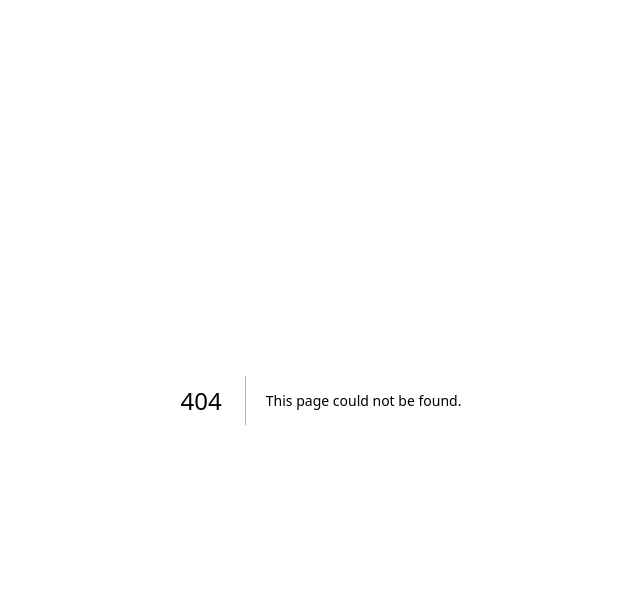
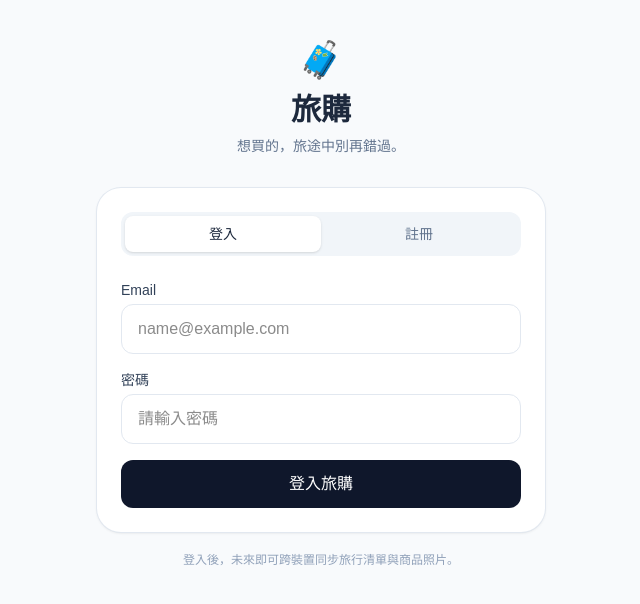
Before and after one commit to Linay-lab/souvenir-reminder, a Next.js app: page /login in a window 1280 px wide. Before the commit this address had no page. Shown: the top 604 px of the page, without its empty margins (319-959 px from the left). Built offline with nearby package versions, Linux system fonts and the light colour scheme; no server answers.

Commit message:
Add Supabase authentication setup

```diff
--- /dev/null
+++ b/app/login/page.tsx
@@ -0,0 +1,163 @@
+"use client";
+
+import { useState } from "react";
+import { useRouter } from "next/navigation";
+import { createClient } from "@/utils/supabase/client";
+
+export default function LoginPage() {
+  const supabase = createClient();
+  const router = useRouter();
+
+  const [mode, setMode] = useState<"login" | "signup">("login");
+  const [email, setEmail] = useState("");
+  const [password, setPassword] = useState("");
+  const [loading, setLoading] = useState(false);
+  const [message, setMessage] = useState("");
+
+  async function handleSubmit() {
+    setMessage("");
+
+    if (!email.trim() || !password) {
+      setMessage("請輸入 Email 和密碼");
+      return;
+    }
+
+    setLoading(true);
+
+    try {
+      if (mode === "signup") {
+        const { error } = await supabase.auth.signUp({
+          email: email.trim(),
+          password,
+          options: {
+            emailRedirectTo: "https://souvenir-reminder.vercel.app/",
+          },
+        });
+
+        if (error) throw error;
+
+        setMessage("註冊成功！請到信箱完成 Email 驗證 ✉️");
+      } else {
+        const { error } = await supabase.auth.signInWithPassword({
+          email: email.trim(),
+          password,
+        });
+
+        if (error) throw error;
+
+        router.push("/");
+        router.refresh();
+      }
+    } catch (error) {
+      setMessage(
+        error instanceof Error ? error.message : "發生錯誤，請稍後再試"
+      );
+    } finally {
+      setLoading(false);
+    }
+  }
+
+  return (
+    <main className="min-h-screen bg-[#f8fafc] px-4 py-10">
+      <div className="mx-auto max-w-md">
+        <div className="mb-8 text-center">
+          <div className="text-4xl">🧳</div>
+          <h1 className="mt-3 text-3xl font-bold text-slate-800">旅購</h1>
+          <p className="mt-2 text-sm text-slate-500">
+            想買的，旅途中別再錯過。
+          </p>
+        </div>
+
+        <div className="rounded-3xl bg-white p-6 shadow-sm ring-1 ring-slate-200">
+          <div className="mb-6 grid grid-cols-2 rounded-xl bg-slate-100 p-1">
+            <button
+              type="button"
+              onClick={() => {
+                setMode("login");
+                setMessage("");
+              }}
+              className={`rounded-lg py-2 text-sm font-medium ${
+                mode === "login"
+                  ? "bg-white text-slate-800 shadow-sm"
+                  : "text-slate-500"
+              }`}
+            >
+              登入
+            </button>
+
+            <button
+              type="button"
+              onClick={() => {
+                setMode("signup");
+                setMessage("");
+              }}
+              className={`rounded-lg py-2 text-sm font-medium ${
+                mode === "signup"
+                  ? "bg-white text-slate-800 shadow-sm"
+                  : "text-slate-500"
+              }`}
+            >
+              註冊
+            </button>
+          </div>
+
+          <div className="space-y-4">
+            <div>
+              <label className="mb-1 block text-sm font-medium text-slate-700">
+                Email
+              </label>
+              <input
+                type="email"
+                value={email}
+                onChange={(e) => setEmail(e.target.value)}
+                placeholder="name@example.com"
+                autoComplete="email"
+                className="w-full rounded-xl border border-slate-200 px-4 py-3 outline-none focus:border-sky-400"
+              />
+            </div>
+
+            <div>
+              <label className="mb-1 block text-sm font-medium text-slate-700">
+                密碼
+              </label>
+              <input
+                type="password"
+                value={password}
+                onChange={(e) => setPassword(e.target.value)}
+                placeholder="請輸入密碼"
+                autoComplete={
+                  mode === "login" ? "current-password" : "new-password"
+                }
+                onKeyDown={(e) => {
+                  if (e.key === "Enter") handleSubmit();
+                }}
+                className="w-full rounded-xl border border-slate-200 px-4 py-3 outline-none focus:border-sky-400"
+              />
+            </div>
+
+            <button
+              type="button"
+              onClick={handleSubmit}
+              disabled={loading}
+              className="w-full rounded-xl bg-slate-900 py-3 font-medium text-white disabled:opacity-50"
+            >
+              {loading
+                ? "處理中..."
+                : mode === "login"
+                  ? "登入旅購"
+                  : "建立旅購帳號"}
+            </button>
+
+            {message && (
+              <p className="text-center text-sm text-slate-600">{message}</p>
+            )}
+          </div>
+        </div>
+
+        <p className="mt-5 text-center text-xs text-slate-400">
+          登入後，未來即可跨裝置同步旅行清單與商品照片。
+        </p>
+      </div>
+    </main>
+  );
+}
--- a/package.json
+++ b/package.json
@@ -9,6 +9,8 @@
     "lint": "eslint"
   },
   "dependencies": {
+    "@supabase/ssr": "^0.12.6",
+    "@supabase/supabase-js": "^2.115.0",
     "next": "16.3.4",
     "react": "19.2.8",
     "react-dom": "19.2.8"
--- /dev/null
+++ b/utils/supabase/client.ts
@@ -0,0 +1,8 @@
+import { createBrowserClient } from "@supabase/ssr";
+
+export function createClient() {
+  return createBrowserClient(
+    process.env.NEXT_PUBLIC_SUPABASE_URL!,
+    process.env.NEXT_PUBLIC_SUPABASE_PUBLISHABLE_KEY!
+  );
+}
--- /dev/null
+++ b/utils/supabase/server.ts
@@ -0,0 +1,28 @@
+import { createServerClient } from "@supabase/ssr";
+import { cookies } from "next/headers";
+
+export async function createClient() {
+  const cookieStore = await cookies();
+
+  return createServerClient(
+    process.env.NEXT_PUBLIC_SUPABASE_URL!,
+    process.env.NEXT_PUBLIC_SUPABASE_PUBLISHABLE_KEY!,
+    {
+      cookies: {
+        getAll() {
+          return cookieStore.getAll();
+        },
+        setAll(cookiesToSet) {
+          try {
+            cookiesToSet.forEach(({ name, value, options }) => {
+              cookieStore.set(name, value, options);
+            });
+          } catch {
+            // Server Component 無法直接寫入 cookie 時會進到這裡。
+            // 後續會由我們的 session 更新機制處理。
+          }
+        },
+      },
+    }
+  );
+}
```
Also changed, not shown: 1 other file (tests, documents, lock files or other folders).
